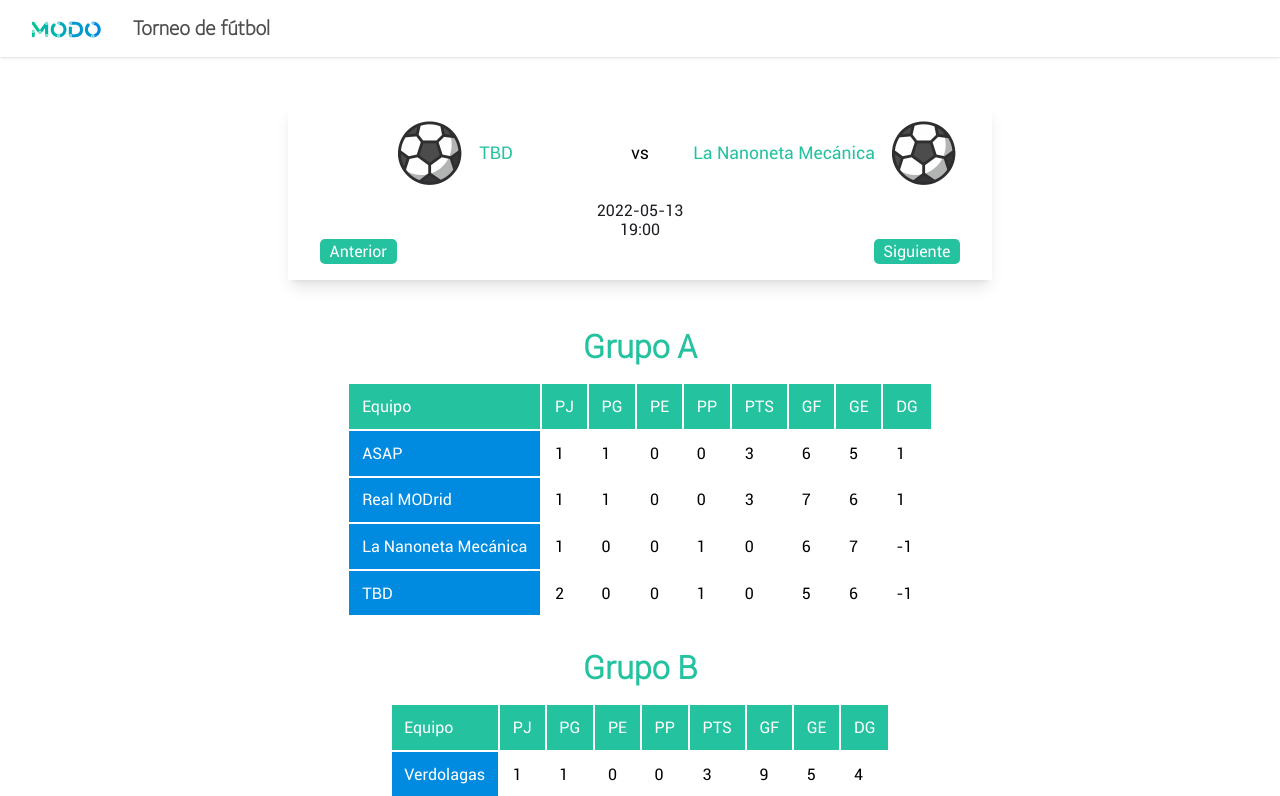
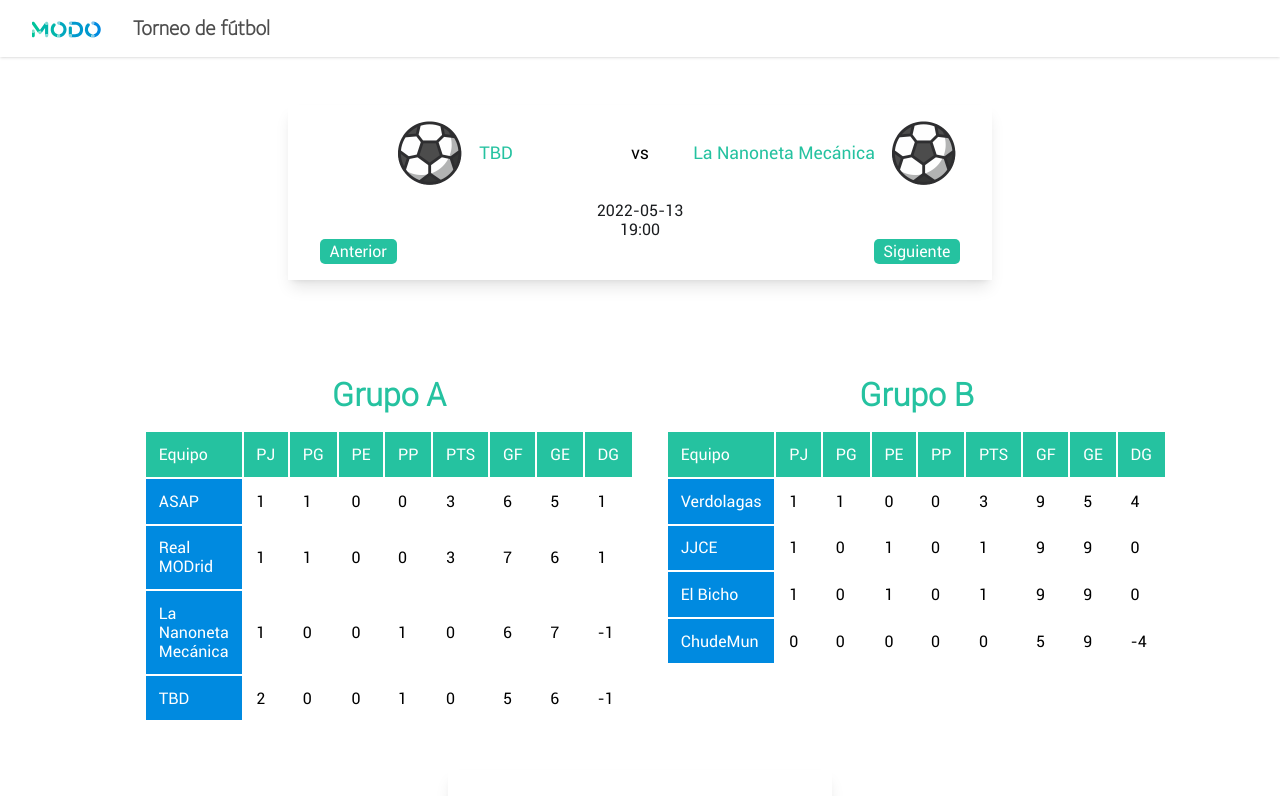
Before and after one commit to felipendelicia/MODO-fixture-frontend, a React (Create React App) app: page / in a window 1280 px wide. Shown: the top 796 px of the page. Built offline with nearby package versions, Linux system fonts and the light colour scheme.

Commit message:
Fix some data and css

```diff
--- a/src/components/Fixture/Fixture.css
+++ b/src/components/Fixture/Fixture.css
@@ -1,7 +1,13 @@
 .fixture-container{
+    display: flex;
     margin-top: 2em;
     margin-bottom: 2em;
 }
+
+.fixture-group-container{
+    margin: 1em;
+}
+
 .group-title{
     font-family: Roboto-light;
     color: #25c2a0;
--- a/src/components/Fixture/Fixture.tsx
+++ b/src/components/Fixture/Fixture.tsx
@@ -1,8 +1,8 @@
 import React, { useEffect, useState } from 'react'
 
-import {matches} from "../../data/matches"
-import {teams} from "../../data/teams"
-import {goals} from "../../data/goals"
+import { matches } from "../../data/matches"
+import { teams } from "../../data/teams"
+import { goals } from "../../data/goals"
 
 import "./Fixture.css"
 
@@ -10,36 +10,35 @@ const Fixture = () => {
 
   const [teamsList, setTeamsList] = useState<any>([])
 
-  useEffect(()=>{
-    let currentTeams = teams.map((team)=>{
-      return({
+  useEffect(() => {
+    let currentTeams = teams.map((team) => {
+      return ({
         id: team.id,
-          name:team.name,
-          points:team.points,
-          wins:team.wins,
-          defeats:team.defeats,
-          draws:team.draws,
-          group:team.group,
-          playedMatches: matches.filter((match)=>{
-            return match.done===true && (match.localId === team.id || match.visitorId === team.id)
+        name: team.name,
+        points: team.points,
+        wins: team.wins,
+        defeats: team.defeats,
+        draws: team.draws,
+        group: team.group,
+        playedMatches: matches.filter((match) => {
+          return match.done === true && (match.localId === team.id || match.visitorId === team.id)
         }).length,
-          gf: goals.filter((goal)=>{
+        gf: goals.filter((goal) => {
           return goal.teamId === team.id
         }).length,
-          gc: goals.filter((goal)=>{
+        gc: goals.filter((goal) => {
           return goal.teamReceivedId === team.id
         }).length,
       })
     })
 
-    currentTeams = currentTeams.sort((team: any)=> -team.points)
+    currentTeams = currentTeams.sort((team: any) => -team.points)
     setTeamsList(currentTeams)
-  },[])
-
-  useEffect(()=>{console.log(teamsList)},[teamsList])
+  }, [])
 
   return (
     <div className="fixture-container">
+      <div className="fixture-group-container">
         <h1 className="group-title">Grupo A</h1>
         <table className="table-container">
           <tr className="table-categories">
@@ -53,40 +52,9 @@ const Fixture = () => {
             <td>GE</td>
             <td>DG</td>
           </tr>
-            {teamsList.map((team: any)=>{
-              if(team.group === "a"){
-                return(
-                  <tr>
-                    <td className="table-team-names">{team.name}</td>
-                    <td>{team.playedMatches}</td>
-                    <td>{team.wins}</td>
-                    <td>{team.draws}</td>
-                    <td>{team.defeats}</td>
-                    <td>{team.points}</td>
-                    <td>{team.gf}</td>
-                    <td>{team.gc}</td>
-                    <td>{team.gf - team.gc}</td>
-                  </tr>
-                  )
-              }
-            })}
-    </table>
-    <h1 className="group-title">Grupo B</h1>
-    <table className="table-container">
-            <tr className="table-categories">
-              <td>Equipo</td>
-              <td>PJ</td>
-              <td>PG</td>
-              <td>PE</td>
-              <td>PP</td>
-              <td>PTS</td>
-              <td>GF</td>
-              <td>GE</td>
-              <td>DG</td>
-            </tr>
-            {teamsList.map((team: any)=>{
-              if(team.group === "b"){
-                return(
+          {teamsList.map((team: any) => {
+            if (team.group === "a") {
+              return (
                 <tr>
                   <td className="table-team-names">{team.name}</td>
                   <td>{team.playedMatches}</td>
@@ -103,6 +71,40 @@ const Fixture = () => {
           })}
         </table>
       </div>
+      <div className="fixture-group-container">
+        <h1 className="group-title">Grupo B</h1>
+        <table className="table-container">
+          <tr className="table-categories">
+            <td>Equipo</td>
+            <td>PJ</td>
+            <td>PG</td>
+            <td>PE</td>
+            <td>PP</td>
+            <td>PTS</td>
+            <td>GF</td>
+            <td>GE</td>
+            <td>DG</td>
+          </tr>
+          {teamsList.map((team: any) => {
+            if (team.group === "b") {
+              return (
+                <tr>
+                  <td className="table-team-names">{team.name}</td>
+                  <td>{team.playedMatches}</td>
+                  <td>{team.wins}</td>
+                  <td>{team.draws}</td>
+                  <td>{team.defeats}</td>
+                  <td>{team.points}</td>
+                  <td>{team.gf}</td>
+                  <td>{team.gc}</td>
+                  <td>{team.gf - team.gc}</td>
+                </tr>
+              )
+            }
+          })}
+        </table>
+      </div>
+    </div>
   )
 }
 
--- a/src/data/goals.ts
+++ b/src/data/goals.ts
@@ -376,5 +376,19 @@ export const goals = [
         "playerGoalId": "58",
         "teamId": "8",
         "teamReceivedId": "3"
+    },
+    {
+        "id": "55",
+        "matchId": "2",
+        "playerGoalId": "7",
+        "teamId": "5",
+        "teamReceivedId": "7"
+    },
+    {
+        "id": "56",
+        "matchId": "2",
+        "playerGoalId": "47",
+        "teamId": "7",
+        "teamReceivedId": "5"
     }
 ]
```
Lines whose indentation alone changed are shown as unchanged.
